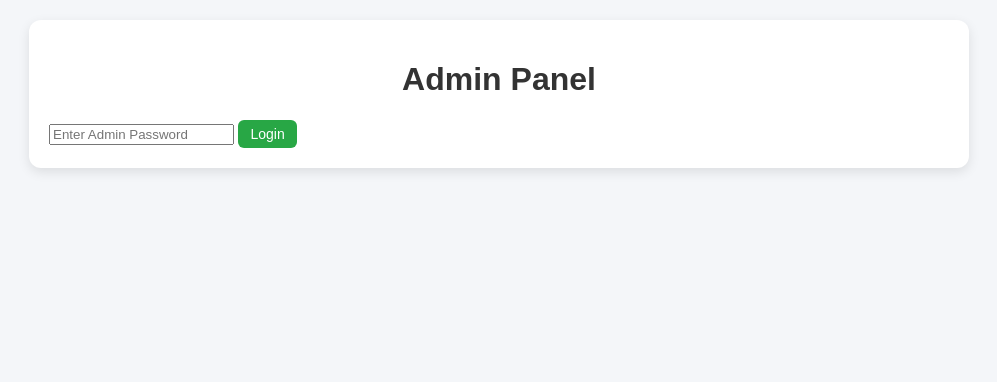
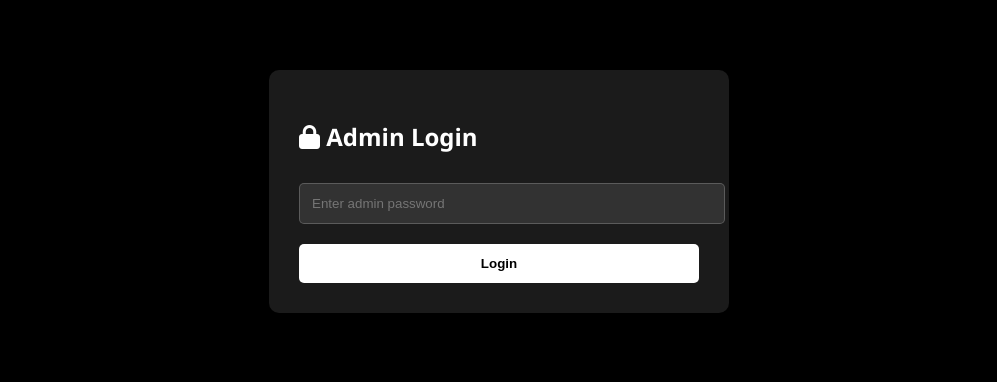
Before and after one commit to suru11111111111111111111111111111111/Test, a Flask app: page /admin-HASSAN in a window 1280 px wide. Shown: the top 382 px of the page, without its empty margins (141-1138 px from the left). Run offline with Flask 3, Linux system fonts and the light colour scheme.

Commit message:
Update admin.html

```diff
--- a/templates/admin.html
+++ b/templates/admin.html
@@ -3,109 +3,189 @@
 <head>
     <meta charset="UTF-8">
     <meta name="viewport" content="width=device-width, initial-scale=1.0">
-    <title>Admin Panel</title>
-    <link rel="stylesheet" href="https://cdnjs.cloudflare.com/ajax/libs/font-awesome/6.4.0/css/all.min.css">
+    <title>HASSAN 0.1 - Admin Panel</title>
+    <link href="https://cdnjs.cloudflare.com/ajax/libs/font-awesome/6.5.0/css/all.min.css" rel="stylesheet">
     <style>
+        :root {
+            --primary: #ff3366;
+            --secondary: #f85a40;
+            --dark: #111;
+            --light: #f8f9fa;
+        }
         body {
-            font-family: Arial, sans-serif;
-            background: #f4f6f9;
+            font-family: 'Segoe UI', Tahoma, Geneva, Verdana, sans-serif;
+            background: black;
+            color: white;
             margin: 0;
             padding: 20px;
+            background-image: black;
         }
-        .container {
-            max-width: 900px;
-            margin: auto;
-            background: #fff;
-            padding: 20px;
-            border-radius: 12px;
-            box-shadow: 0px 4px 12px rgba(0,0,0,0.1);
+        .header {
+            text-align: center;
+            margin-bottom: 30px;
+            padding-bottom: 20px;
+            border-bottom: 1px solid rgba(255, 255, 255, 0.1);
         }
         h1 {
-            text-align: center;
-            color: #333;
+            color: var(--primary);
+            margin-bottom: 10px;
         }
-        .device-list {
-            margin-top: 20px;
+        .logout {
+            float: right;
+            color: #aaa;
+            text-decoration: none;
+            font-size: 0.9rem;
         }
-        .device {
-            padding: 12px;
-            border: 1px solid #ddd;
-            margin-bottom: 10px;
-            border-radius: 8px;
-            display: flex;
-            justify-content: space-between;
-            align-items: center;
+        table {
+            width: 100%;
+            border-collapse: collapse;
+            margin: 20px 0;
+            background: rgba(30, 30, 30, 0.7);
+            border-radius: 10px;
+            overflow: hidden;
         }
-        .actions {
-            display: flex;
-            gap: 8px;
+        th, td {
+            padding: 12px 15px;
+            text-align: left;
+            border-bottom: 1px solid rgba(255, 255, 255, 0.05);
+        }
+        th {
+            background: rgba(248, 90, 64, 0.2);
+            color: var(--primary);
+            font-weight: 600;
+        }
+        tr:hover {
+            background: rgba(255, 255, 255, 0.03);
+        }
+        .status {
+            padding: 5px 10px;
+            border-radius: 20px;
+            font-size: 0.8rem;
+            font-weight: 600;
+        }
+        .status-pending {
+            background: rgba(255, 193, 7, 0.2);
+            color: #ffc107;
+        }
+        .status-approved {
+            background: rgba(40, 167, 69, 0.2);
+            color: #28a745;
+        }
+        .status-rejected {
+            background: rgba(220, 53, 69, 0.2);
+            color: #dc3545;
         }
         .action-btn {
+            border: none;
             padding: 6px 12px;
-            border: none;
-            border-radius: 6px;
+            border-radius: 4px;
             cursor: pointer;
-            font-size: 14px;
+            margin: 0 3px;
+            font-size: 0.8rem;
+            transition: all 0.2s;
         }
         .approve-btn {
             background: #28a745;
-            color: #fff;
+            color: white;
         }
         .reject-btn {
             background: #dc3545;
-            color: #fff;
+            color: white;
         }
-        .logout-btn {
-            display: block;
-            margin: 20px auto;
-            padding: 8px 16px;
-            background: #6c757d;
-            color: #fff;
+        .action-btn:hover {
+            transform: translateY(-2px);
+            box-shadow: 0 3px 10px rgba(0, 0, 0, 0.2);
+        }
+        .login-form {
+            max-width: 400px;
+            margin: 50px auto;
+            background: rgba(30, 30, 30, 0.9);
+            padding: 30px;
+            border-radius: 10px;
+            box-shadow: 0 5px 20px rgba(0, 0, 0, 0.3);
+        }
+        .login-form input {
+            width: 100%;
+            padding: 12px;
+            margin: 10px 0;
+            background: rgba(255, 255, 255, 0.1);
+            border: 1px solid rgba(255, 255, 255, 0.2);
+            border-radius: 5px;
+            color: white;
+        }
+        .login-form button {
+            width: 100%;
+            padding: 12px;
+            background: white;
+            color: black;
             border: none;
-            border-radius: 6px;
+            border-radius: 5px;
             cursor: pointer;
+            font-weight: 600;
+            margin-top: 10px;
+        }
+        .count {
+            font-size: 0.9rem;
+            color: #aaa;
+            margin: 5px 0;
         }
         .time-selection {
             display: flex;
-            gap: 5px;
-            margin-bottom: 8px;
+            gap: 10px;
+            margin-top: 10px;
         }
         .time-option {
-            display: flex;
-            flex-direction: column;
-            align-items: center;
-        }
-        .time-option label {
-            font-size: 12px;
-            margin-bottom: 3px;
+            flex: 1;
         }
         .time-option input {
-            width: 50px;
-            padding: 4px;
-            border: 1px solid #ccc;
-            border-radius: 4px;
+            width: 100%;
+            padding: 8px;
+            margin-top: 5px;
+            background: rgba(255, 255, 255, 0.1);
+            border: 1px solid rgba(255, 255, 255, 0.2);
+            border-radius: 5px;
+            color: white;
+        }
+        .expires {
+            font-size: 0.8rem;
+            color: #aaa;
+            margin-top: 5px;
         }
     </style>
 </head>
 <body>
-    <div class="container">
-        <h1>Admin Panel</h1>
+    {% if not logged_in %}
+    <div class="login-form">
+        <h2><i class="fas fa-lock"></i> Admin Login</h2>
+        <form method="POST">
+            <input type="password" name="password" placeholder="Enter admin password" required>
+            <button type="submit">Login</button>
+        </form>
+    </div>
+    {% else %}
+    <div class="header">
+        <a href="/" class="logout"><i class="fas fa-sign-out-alt"></i> Back to Home</a>
+        <h1><i class="fas fa-user-shield"></i> HASSAN APK ADMIN PANEL</h1>
+        <p>Manage device approvals and access</p>
+    </div>
 
-        {% if not logged_in %}
-        <form method="POST" action="{{ url_for('admin_panel') }}">
-            <input type="password" name="password" placeholder="Enter Admin Password" required>
-            <button type="submit" class="action-btn approve-btn">Login</button>
-        </form>
-        {% else %}
-
-        <h2>Pending Devices</h2>
-        <div class="device-list">
+    <h2><i class="fas fa-clock"></i> Pending Approvals</h2>
+    <p class="count">{{ pending|length }} devices waiting</p>
+    <table>
+        <thead>
+            <tr>
+                <th>Device ID</th>
+                <th>Status</th>
+                <th>Actions</th>
+            </tr>
+        </thead>
+        <tbody>
             {% for device in pending %}
-            <div class="device">
-                <span>{{ device }}</span>
-                <div class="actions">
-                    <!-- ✅ Approve Form -->
-                    <form method="POST" action="{{ url_for('admin_approve') }}" style="display: inline;">
+            <tr>
+                <td>{{ device }}</td>
+                <td><span class="status status-pending">PENDING</span></td>
+                <td>
+                    <form method="POST" action="/admin/approve" style="display: inline;">
                         <input type="hidden" name="device_id" value="{{ device }}">
                         <input type="hidden" name="password" value="{{ admin_password }}">
                         <div class="time-selection">
@@ -128,42 +208,108 @@
                         </div>
                         <button type="submit" class="action-btn approve-btn"><i class="fas fa-check"></i> Approve</button>
                     </form>
-
-                    <!-- ✅ Reject Form -->
-                    <form method="POST" action="{{ url_for('admin_reject') }}" style="display: inline;">
+                    <form method="POST" action="/admin/reject" style="display: inline;">
                         <input type="hidden" name="device_id" value="{{ device }}">
                         <input type="hidden" name="password" value="{{ admin_password }}">
                         <button type="submit" class="action-btn reject-btn"><i class="fas fa-times"></i> Reject</button>
                     </form>
-                </div>
-            </div>
+                </td>
+            </tr>
+            {% else %}
+            <tr>
+                <td colspan="3" style="text-align: center;">No pending devices</td>
+            </tr>
             {% endfor %}
-        </div>
+        </tbody>
+    </table>
 
-        <h2>Approved Devices</h2>
-        <div class="device-list">
-            {% for device, expiry in approved.items() %}
-            <div class="device">
-                <span>{{ device }}</span>
-                <span style="color: gray;">Expiry: {{ expiry if expiry else "Permanent" }}</span>
-            </div>
+    <h2><i class="fas fa-check-circle"></i> Approved Devices</h2>
+    <p class="count">{{ approved|length }} approved devices</p>
+    <table>
+        <thead>
+            <tr>
+                <th>Device ID</th>
+                <th>Status</th>
+                <th>Expires</th>
+                <th>Actions</th>
+            </tr>
+        </thead>
+        <tbody>
+            {% for device, expires in approved.items() %}
+            <tr>
+                <td>{{ device }}</td>
+                <td><span class="status status-approved">APPROVED</span></td>
+                <td class="expires">
+                    {% if expires %}
+                        {{ expires }}
+                    {% else %}
+                        Never
+                    {% endif %}
+                </td>
+                <td>
+                    <form method="POST" action="/admin/reject" style="display: inline;">
+                        <input type="hidden" name="device_id" value="{{ device }}">
+                        <input type="hidden" name="password" value="{{ admin_password }}">
+                        <button type="submit" class="action-btn reject-btn"><i class="fas fa-times"></i> Revoke</button>
+                    </form>
+                </td>
+            </tr>
+            {% else %}
+            <tr>
+                <td colspan="4" style="text-align: center;">No approved devices</td>
+            </tr>
             {% endfor %}
-        </div>
+        </tbody>
+    </table>
 
-        <h2>Rejected Devices</h2>
-        <div class="device-list">
+    <h2><i class="fas fa-times-circle"></i> Rejected Devices</h2>
+    <p class="count">{{ rejected|length }} rejected devices</p>
+    <table>
+        <thead>
+            <tr>
+                <th>Device ID</th>
+                <th>Status</th>
+                <th>Actions</th>
+            </tr>
+        </thead>
+        <tbody>
             {% for device in rejected %}
-            <div class="device">
-                <span>{{ device }}</span>
-            </div>
+            <tr>
+                <td>{{ device }}</td>
+                <td><span class="status status-rejected">REJECTED</span></td>
+                <td>
+                    <form method="POST" action="/admin/approve" style="display: inline;">
+                        <input type="hidden" name="device_id" value="{{ device }}">
+                        <input type="hidden" name="password" value="{{ admin_password }}">
+                        <div class="time-selection">
+                            <div class="time-option">
+                                <label>Minutes</label>
+                                <input type="number" name="minutes" placeholder="0" min="0">
+                            </div>
+                            <div class="time-option">
+                                <label>Hours</label>
+                                <input type="number" name="hours" placeholder="0" min="0">
+                            </div>
+                            <div class="time-option">
+                                <label>Days</label>
+                                <input type="number" name="days" placeholder="0" min="0">
+                            </div>
+                            <div class="time-option">
+                                <label>Months</label>
+                                <input type="number" name="months" placeholder="0" min="0">
+                            </div>
+                        </div>
+                        <button type="submit" class="action-btn approve-btn"><i class="fas fa-check"></i> Approve</button>
+                    </form>
+                </td>
+            </tr>
+            {% else %}
+            <tr>
+                <td colspan="3" style="text-align: center;">No rejected devices</td>
+            </tr>
             {% endfor %}
-        </div>
-
-        <form method="GET" action="{{ url_for('admin_panel') }}">
-            <button type="submit" class="logout-btn">Logout</button>
-        </form>
-
-        {% endif %}
-    </div>
+        </tbody>
+    </table>
+    {% endif %}
 </body>
 </html>
```
